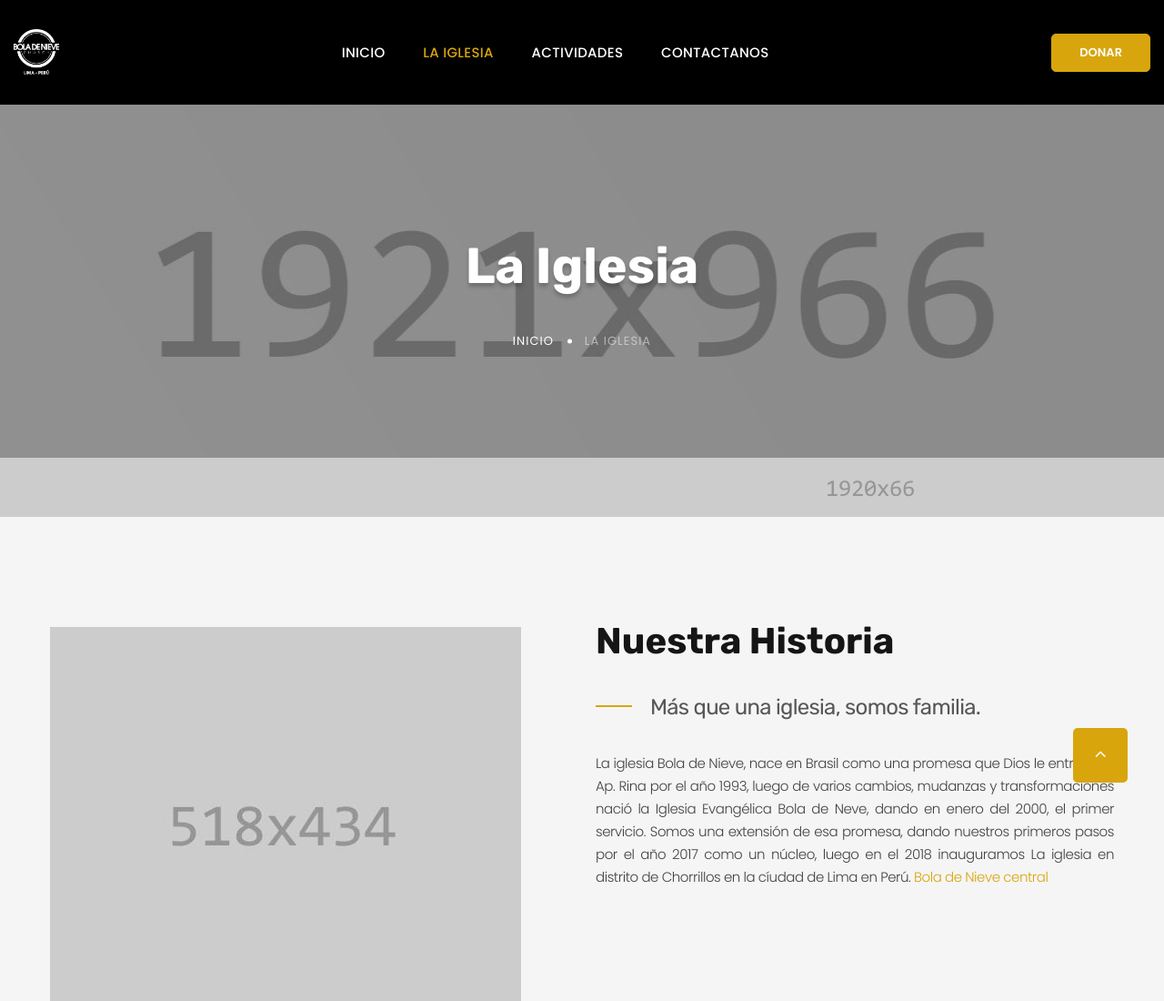
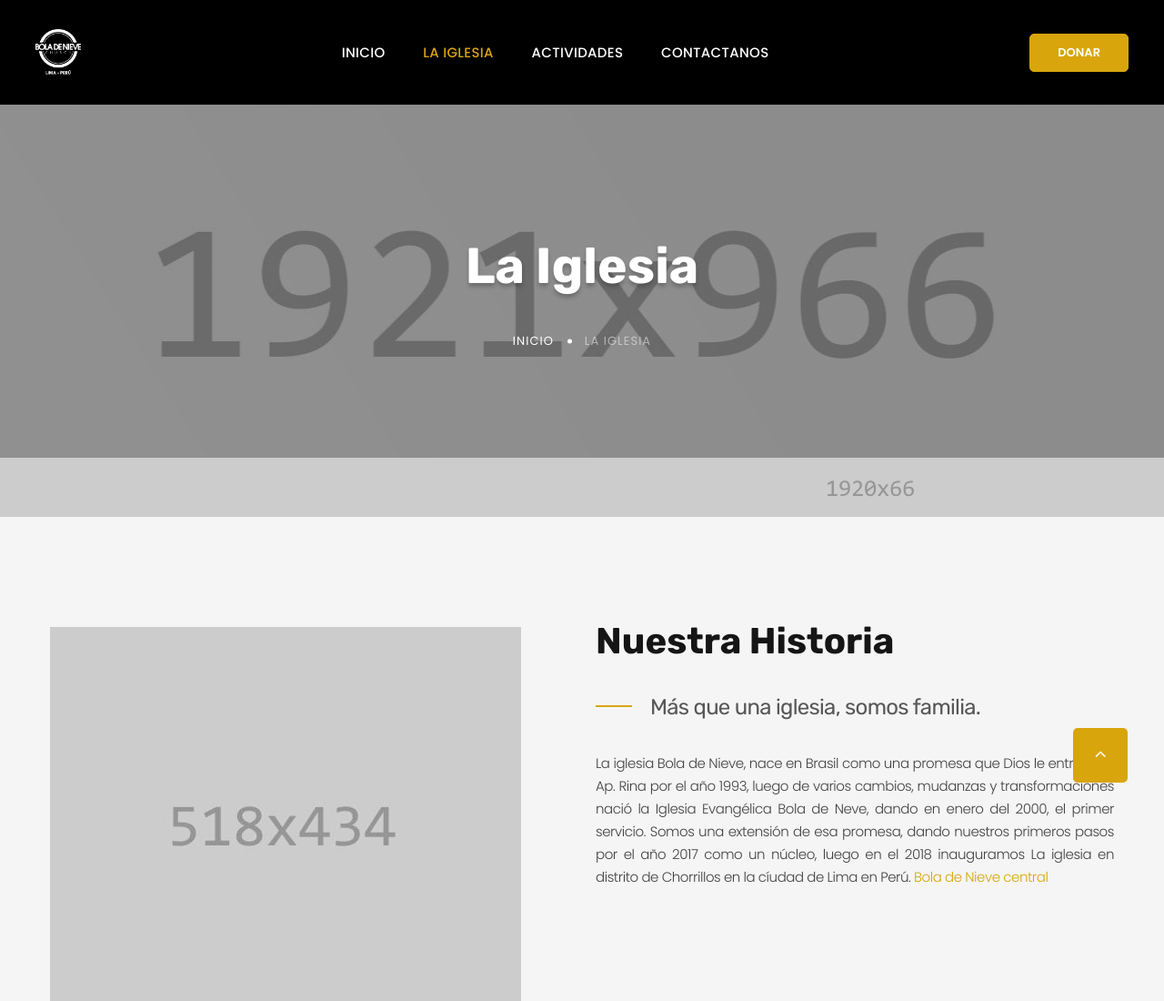
Before and after one commit to id2002/BDN, a plain HTML site: page Iglesia.html in a window 1280 px wide. Shown: the top 1100 px of the page at 91% size. Drawn offline with Linux system fonts and the light colour scheme.

Commit message:
Se arregla centrado en la barra de navegación

```diff
--- a/Iglesia.html
+++ b/Iglesia.html
@@ -35,7 +35,7 @@
                 <!-- RD Navbar Toggle-->
                 <button class="rd-navbar-toggle" data-rd-navbar-toggle=".rd-navbar-nav-wrap"><span></span></button>
                 <!-- RD Navbar Brand-->
-                <div class="rd-navbar-brand"><a href="index.html"><img class="brand-logo-light" src="images/BDN BLANCO.png" alt="50px" width="50px" height=""/></a></div>
+                <div class="rd-navbar-brand"><a href="index.html"><img class="brand-logo-light ml-4" src="images/BDN BLANCO.png" alt="50px" width="50px" height=""/></a></div>
               </div>
               <div class="rd-navbar-main-element">
                 <div class="rd-navbar-nav-wrap">
@@ -51,7 +51,7 @@
                     </li>
                   </ul><a class="button button-primary button-sm" href="#">Donar</a>
                 </div>
-              </div><a class="button button-primary button-sm" href="#">Donar</a>
+              </div><a class="button button-primary button-sm mr-4" href="#">Donar</a>
             </div>
           </div>
         </nav>
```
Also changed, not shown: Actividades.html (+2 -2 lines), contacts.html (+3 -3 lines), index.html (+2 -2 lines).
